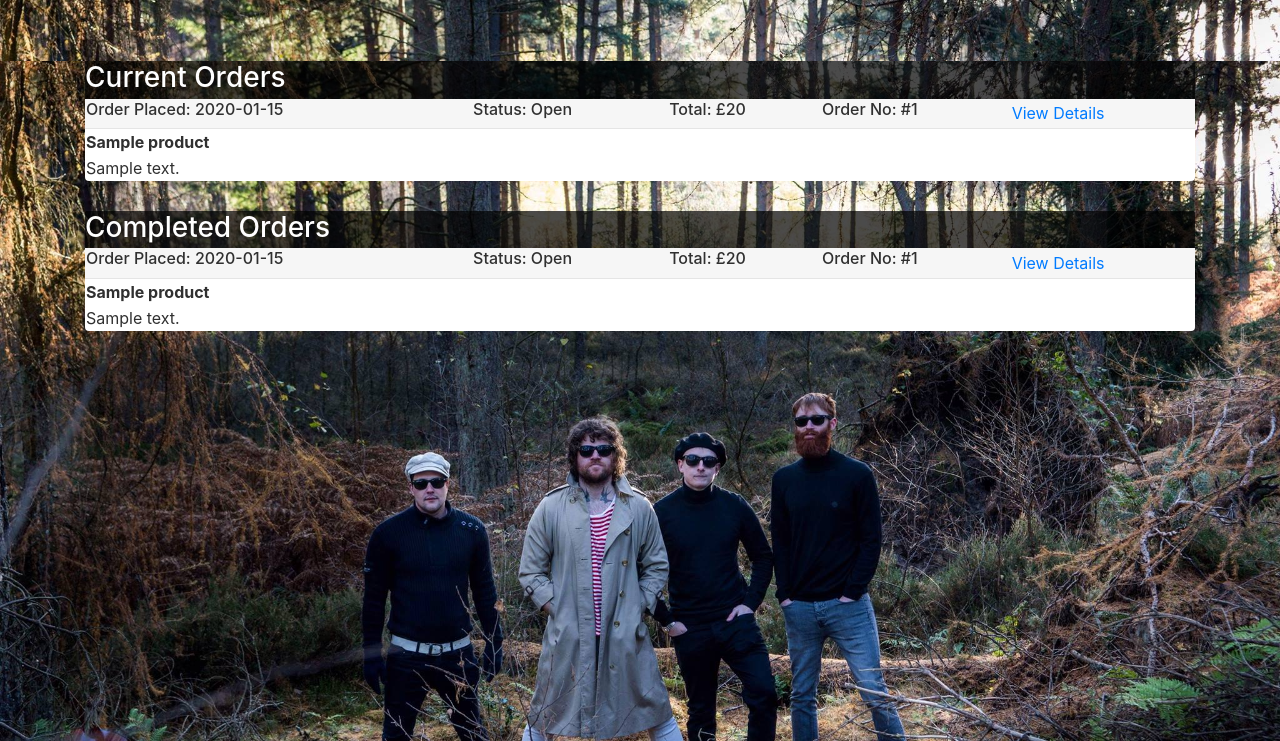
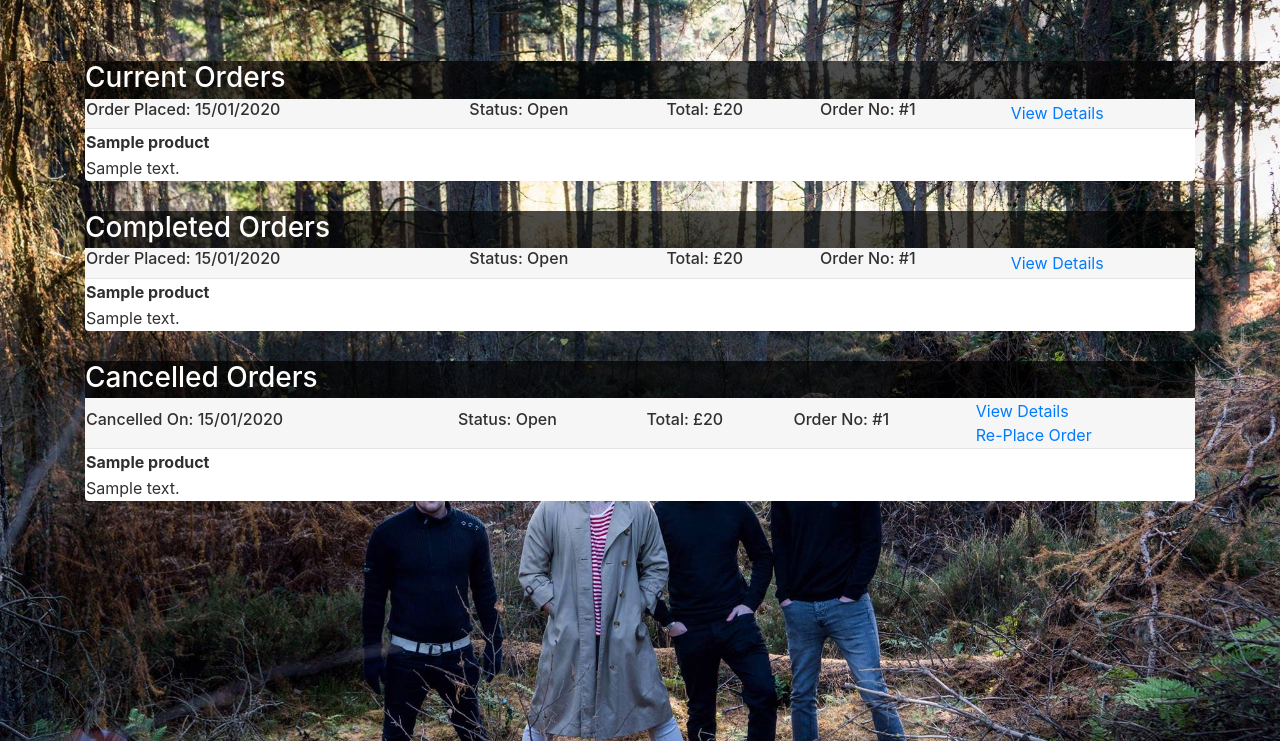
Before and after one commit to abruce1711/HNDGradedUnitProject, a Python web app: template templates/orders.html in a window 1280 px wide. Shown: the part 50-791 px from the top of the page. Run offline with Jinja, Linux system fonts and the light colour scheme; the template is opened without the code that fills it: most values are stand-ins (such as "Sample title", 1, 10 or a date in 2020); some libraries are stand-ins or nearby versions.

Commit message:
Implemented the ability to cancel orders before dispatch

```diff
--- a/templates/orders.html
+++ b/templates/orders.html
@@ -2,7 +2,7 @@
 {% block title %}Orders {{ super() }}{% endblock %}
 
 {% block body %}
-    {% if not current_orders and not complete_orders %}
+    {% if not current_orders and not complete_orders and not cancelled_orders %}
         <div class="empty_basket">
             <h2 class="page_heading">Hi {{ current_user.first_name }}, you haven't made any orders :(</h2>
             <a href="{{ url_for('products') }}">Return to products</a>
@@ -19,7 +19,68 @@
                         <td>
                             {% set status = order.order_status|title %}
                             <h6>
-                                Order Placed: {{ order.order_placed.strftime('%d/%m/%Y') }}
+                                Order Placed: {{ order.order_placed_on.strftime('%d/%m/%Y') }}
+                            </h6>
+                        </td>
+                        <td>
+                            <h6>
+                                {% if order.order_status == "placed" %}
+                                    {% set status = "Awaiting Dispatch" %}
+                                {% else %}
+                                    {% set status = order.order_status|title %}
+                                {% endif %}
+                                Status: {{ status }}
+                            </h6>
+                        </td>
+                        <td>
+                            <h6>
+                                Total: £{{ order.order_total + order.shipping.cost }}
+                            </h6>
+                        </td>
+                        <td>
+                            <h6>
+                                Order No: #{{ order.id }}
+                            </h6>
+                        </td>
+                        <td>
+                            <a href="#">View Details</a>
+                            {% if order.order_status == "placed" %}<br>
+                                <a href="#">Amend Order</a><br>
+                                <a href="{{ url_for('cancel_order', order_id=order.id) }}">Cancel Order</a>
+                            {% endif %}
+                        </td>
+                    </tr>
+                    {% for item in order.order_lines %}
+                        <tbody class="order_item">
+                        <tr>
+                            <td>
+                                <strong>{{ item.product.product_name }}</strong>
+                            </td>
+                            <td></td>
+                            <td></td>
+                            <td></td>
+                            <td></td>
+                        </tr>
+                        <tr>
+                            <td>
+                                {{ item.product.product_description }}
+                            </td>
+                        </tr>
+                        </tbody>
+                    {% endfor %}
+                </table>
+            {% endfor %}
+
+            {% if complete_orders %}
+                <h3 class="table_headings complete_order_heading">Completed Orders</h3>
+            {% endif %}
+            {% for order in complete_orders %}
+                <table class="orders_tables">
+                    <tr class="order_top_row">
+                        <td>
+                            {% set status = order.order_status|title %}
+                            <h6>
+                                Order Placed: {{ order.order_placed_on.strftime('%d/%m/%Y') }}
                             </h6>
                         </td>
                         <td>
@@ -67,25 +128,21 @@
                 </table>
             {% endfor %}
 
-            {% if complete_orders %}
-                <h3 class="table_headings complete_order_heading">Completed Orders</h3>
+            {% if cancelled_orders %}
+                <h3 class="table_headings complete_order_heading">Cancelled Orders</h3>
             {% endif %}
-            {% for order in complete_orders %}
+            {% for order in cancelled_orders %}
                 <table class="orders_tables">
                     <tr class="order_top_row">
                         <td>
                             {% set status = order.order_status|title %}
                             <h6>
-                                Order Placed: {{ order.order_placed.strftime('%d/%m/%Y') }}
+                                Cancelled On: {{ order.order_cancelled_on.strftime('%d/%m/%Y') }}
                             </h6>
                         </td>
                         <td>
                             <h6>
-                                {% if order.order_status == "placed" %}
-                                    {% set status = "Awaiting Dispatch" %}
-                                {% else %}
-                                    {% set status = order.order_status|title %}
-                                {% endif %}
+                                {% set status = order.order_status|title %}
                                 Status: {{ status }}
                             </h6>
                         </td>
@@ -100,7 +157,8 @@
                             </h6>
                         </td>
                         <td>
-                            <a href="#">View Details</a>
+                            <a href="#">View Details</a><br>
+                            <a href="{{ url_for('continue_order', order_id = order.id) }}">Re-Place Order</a>
                         </td>
                     </tr>
                     {% for item in order.order_lines %}
```
Also changed, not shown: app.py (+29 -2 lines), models.py (+17 -8 lines), nativesins.db.
